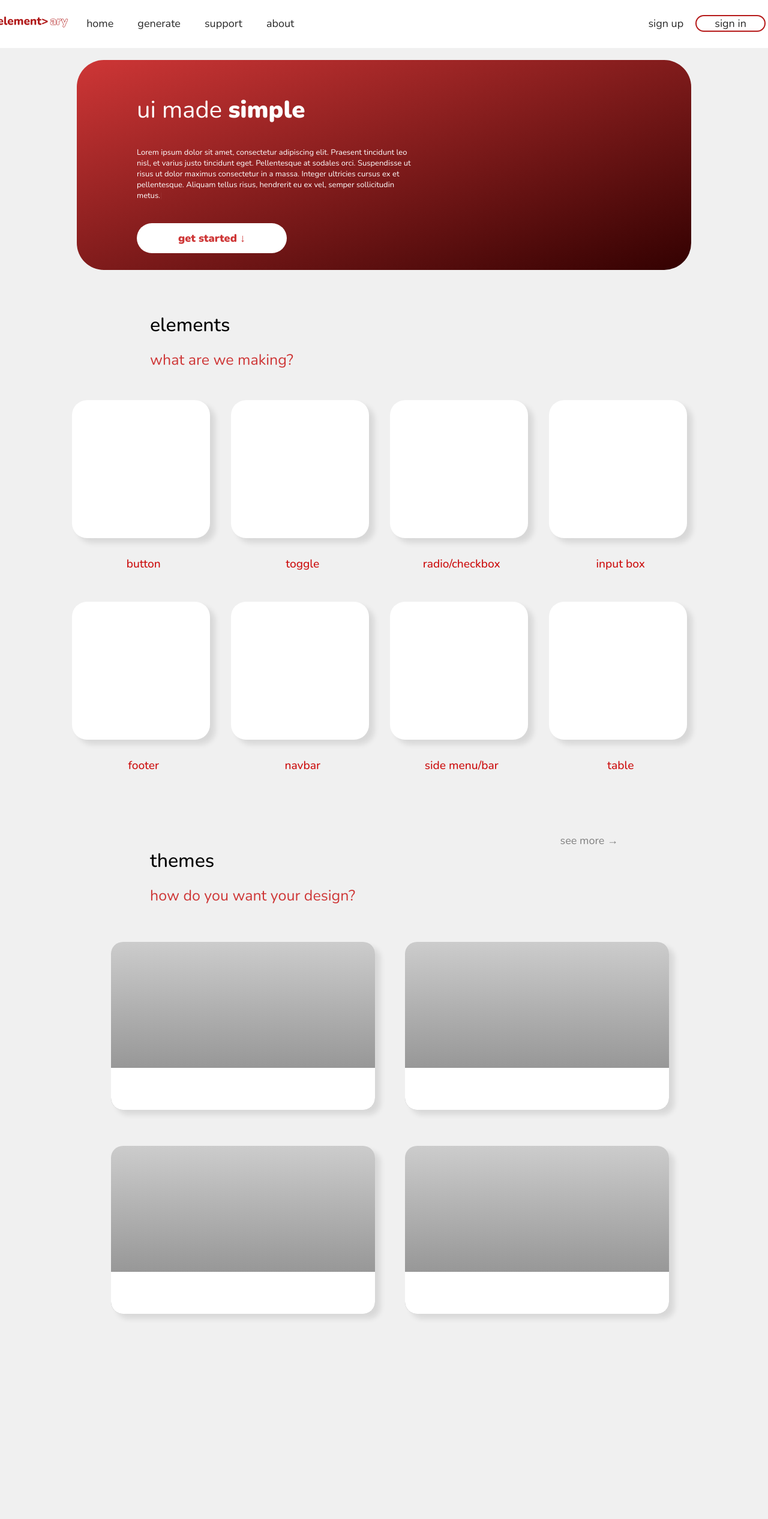
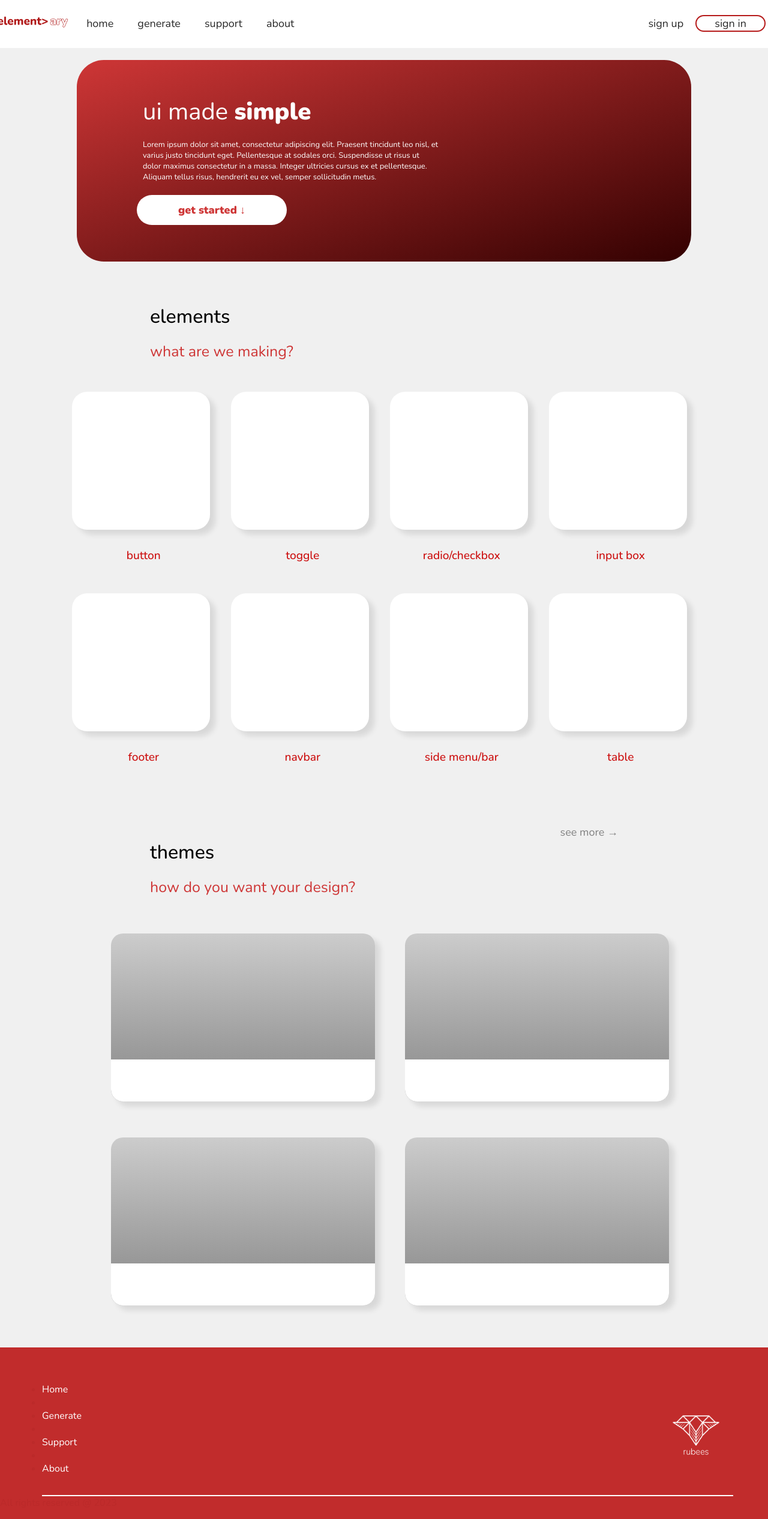
Before and after one commit to Team-RuBees/elementary, a React (Create React App) app in the folder elementary-app/: page /home in a window 1280 px wide. Shown: the top 2532 px of the page at 60% size. Before the commit the page ends 2260 px from the top, so only its background shows below. Built offline with nearby package versions, Linux system fonts and the light colour scheme.

Commit message:
added the footer

```diff
--- a/elementary-app/src/App.js
+++ b/elementary-app/src/App.js
@@ -3,6 +3,8 @@ import NavBar from './components/NavBar';
 import Home from './pages/HomePage';
 import Login from './pages/Login';
 import SignUp from './pages/SignUp';
+import Footer from './components/Footer';
+
 
 
 function App() {
@@ -14,6 +16,7 @@ function App() {
           <Route path="/home" element = {<Home/>} />
           <Route path="/login" element = {<Login/>} />
           <Route path="/signup" element = {<SignUp/>} />
+
         </Routes>
       </BrowserRouter>
     </div>
--- a/elementary-app/src/assets/css/homePage.css
+++ b/elementary-app/src/assets/css/homePage.css
@@ -15,34 +15,38 @@ body {
 
 /* START-- ui made simple section */
 .rectangle-container {
-    position: relative;
     width: 80%;
-    height: 350px;
+    height: auto;
+    max-width: 1200px;
+    margin: 20px auto;
     background: linear-gradient(to top left, rgb(51, 1, 1), #CE3636);
-    margin: 20px auto;
     border-radius: 45px;
-    padding-top: 30px;
+    padding: 30px;
 }
 
 .elements-inside-shape {
     display: grid;
-    grid-template-rows: 1fr 1fr 1fr;
-    height: 100%;
-    padding-left: 100px;
+    grid-template-rows: repeat(3, 1fr);
+    gap: 10px; /* Added gap between grid items */
+    padding: 20px; /* Adjusted padding for responsiveness */
     align-items: center;
 }
 
 .text-column1 {
+    padding-left: 60px;
     font-size: 40px;
     color: white;
     font-family: 'Nunito', sans-serif;
+
 }
 
 .text-column2 {
+    padding-left: 60px;
+
     display: flex;
     align-items: center;
     justify-content: center; /* Added justify-content: center */
-    width: 50%;
+    width: 60%;
     font-size: 13px;
     line-height: 18px;
     color: white;
@@ -53,6 +57,7 @@ body {
     color: white;
     text-align: center;
     margin: 0;
+
 }
 
 #typewriter-text {
@@ -70,6 +75,7 @@ body {
 }
 
 .button-column {
+    margin-left: 50px;
     display: flex;
     position: relative;
     align-items: center;
@@ -87,7 +93,7 @@ body {
 }
 
 .button-column:hover {
-    background-color: rgb(209, 209, 209); /* Set a slightly different color on hover */
+    background-color: rgb(209, 209, 209);
 }
 
 
@@ -97,13 +103,13 @@ body {
 
 
 .elements-overviewText {
+    height: auto;
     display: grid;
     grid-template-rows: 1fr 3fr;
     text-align: left;
     margin: 40px;
     margin-bottom: 20px;
     padding-top: 30px;
-    height: 350px;
 }
 
 
@@ -258,3 +264,34 @@ body {
     background-color: white;
     border-radius: 0 0 20px 20px;
 }
+
+/* Responsive Styles using Media Queries */
+@media screen and (max-width: 768px) {
+    /* Adjust styles for smaller screens */
+
+    .rectangle-container {
+        padding: 20px;
+    }
+
+    .elements-inside-shape {
+        padding-left: 10px;
+    }
+
+    .text-column2 {
+        padding: 10px;
+    }
+
+    .button-column {
+        width: 100%;
+    }
+
+    .what-text {
+        margin-left: 10px;
+    }
+
+    .firstContainer-elements-grid,
+    .secondContainer-elements-grid,
+    .four-themes-skeleton {
+        grid-template-columns: repeat(1, 1fr);
+    }
+}
--- /dev/null
+++ b/elementary-app/src/components/Footer.css
@@ -0,0 +1,136 @@
+/* Footer */
+footer {
+    font-family: 'Nunito', sans-serif;
+    font-size: 1.38rem;
+    line-height: 1.5;
+    display: flex;
+    margin-top: auto;
+  }
+
+  .footer_container {
+    width: 100%;
+    background-color: #C12C2C;
+    padding-top: 3.5rem;
+    padding-bottom: 3.5rem;
+    color: rgb(187, 42, 42);
+  }
+
+  /* Grid Section */
+  .grid {
+    margin-left: 70px;
+    display: grid;
+    grid-template-columns: 2fr 1fr; /* Add a column for the logo */
+    grid-column-gap: 30px;
+    align-items: center; /* Center items vertically */
+    margin-bottom: 30px;
+    margin-right: 50px;
+}
+
+.col1 {
+    grid-column-gap: 30px;
+
+
+    margin-left: 25px;
+    margin-top: 28px;
+
+}
+
+
+  a {
+    color: white;
+    text-decoration: none;
+  }
+
+  /* Social Media Icons */
+  .socmed {
+    display: flex;
+    margin-top: 5px;
+    margin-bottom: 32px;
+  }
+
+  .socmed div {
+    display: flex;
+    background-color: rgba(255, 255, 255, 0.20);
+    height: 18px;
+    padding: 8px 12px;
+    border-radius: 20px;
+    margin-inline: 4px;
+  }
+
+  .socmed .fill-white {
+    fill: white;
+  }
+
+  /* Footer Details */
+  .footer-details {
+    width: 30%;
+    padding: 20px;
+    position: relative;
+  }
+
+  .footer-details ul {
+    list-style: none;
+    padding: 0;
+    margin-bottom: 20px;
+  }
+
+  .footer-details li {
+    margin-bottom: 10px;
+  }
+
+  .footer-details a {
+    text-decoration: none;
+    color: #fff;
+    font-size: 1rem;
+    display: block;
+  }
+
+  .footer-details a:hover {
+    color: #B61B1B;
+  }
+
+  /* Section Line */
+  .section-line {
+    width: 90%;
+    height: 2px;
+    background-color: #fff;
+    margin: 0;
+    padding: 0;
+    margin-top: 10px;
+    margin-left: 70px;
+    margin-right: 0px;
+  }
+
+  /* Additional Footer Styles */
+  footer ul {
+    list-style: none;
+    margin-left: 30px;
+    padding: 0;
+    margin: 20px; /* Adjust margin as needed */
+}
+
+footer li a {
+    font-size: 16px; /* Adjust font size as needed */
+    margin-right: 10px; /* Adjust right margin as needed */
+    margin-left: 50px; /* Adjust left margin as needed */
+    margin-top: 10px;
+}
+
+footer p{
+    font-size: 14px; /* Adjust font size as needed */
+    margin-right: 20px; /* Adjust right margin as needed */
+    margin-top: 20px;
+    margin-left: 80px; /* Adjust left margin as needed */
+}
+
+.footer-logo {
+    width: 100px; /* Adjust the width of the logo as needed */
+    height: auto; /* Maintain aspect ratio */
+}
+
+.logo-container {
+    margin-top: 20px;
+    margin-left: auto;
+    display: flex;
+    align-items: center;
+}
--- /dev/null
+++ b/elementary-app/src/components/Footer.js
@@ -0,0 +1,41 @@
+import React from 'react';
+import { Link } from 'react-router-dom';
+import '../components/Footer.css'; // Import your CSS file
+import Logo from '../assets/images/elementary-white-logo.png';
+
+
+
+const Footer = () => {
+    return (
+      <div>
+
+        <div className="footer_container">
+            <div className="grid">
+                    <ul>
+                        <li><a href="#">Home</a></li>
+                        <li><a href="#"></a></li>
+
+                        <li><a href="#">Generate</a></li>
+                        <li><a href="#"></a></li>
+
+                        <li><a href="#">Support</a></li>
+                        <li><a href="#"></a></li>
+
+                        <li><a href="#">About</a></li>
+                    </ul>
+                    <div className="logo-container">
+                        {/* <!-- Replace "path/to/your/logo.png" with the actual path to your logo --> */}
+                        <img src={Logo} alt="Logo" className="Logo"/>
+                    </div>
+                </div>
+                <div className="section-line"></div>
+                <p>All rights reserved @ 2023 </p>
+                {/* <!-- //socmed icons here --> */}
+                </div>
+                </div>
+
+
+    );
+  };
+
+  export default Footer;
--- a/elementary-app/src/pages/HomePage.js
+++ b/elementary-app/src/pages/HomePage.js
@@ -1,6 +1,7 @@
 import React from 'react';
-import '../assets/css/homePage.css'; // Import your CSS file
-import NavBar from '../components/NavBar'; // Import your NavBar component
+import '../assets/css/homePage.css';
+import NavBar from '../components/NavBar';
+import Footer from '../components/Footer';
 
 const HomePage = () => {
   return (
@@ -150,7 +151,10 @@ const HomePage = () => {
 
 
 </body>}
+
+<Footer/>
     </div>
+
 
   );
 };
```
